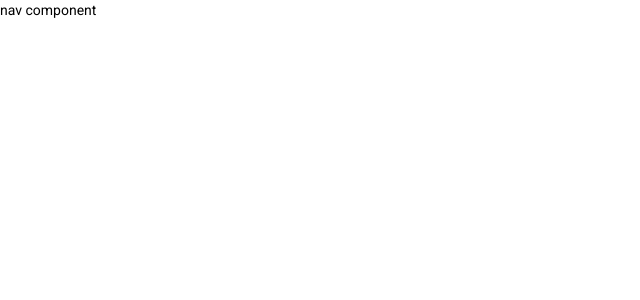
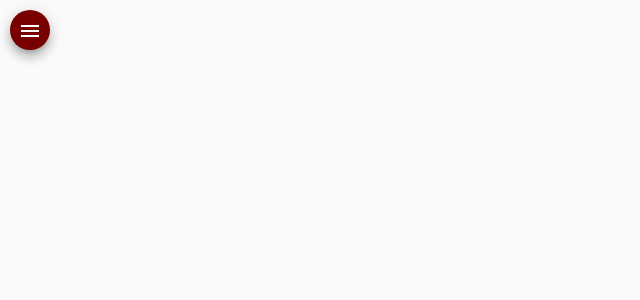
Before and after one commit to Brunohpiovan/projeto-teste-angular, an Angular app: page / in a window 1280 px wide. Shown: the top 300 px of the page, without its empty margins (0-640 px from the left). Built offline with nearby package versions, Linux system fonts and the light colour scheme.

Commit message:
html e css para component nav

```diff
--- a/src/app/components/nav/nav.component.css
+++ b/src/app/components/nav/nav.component.css
@@ -0,0 +1,25 @@
+.container{
+  height: 100%;
+}
+.sidenav{
+  width: 195px;
+  color: white;
+  background-color: rgba(223, 221, 221, 0.753);
+}
+
+img{
+  width: 95%;
+  height: 7rem;
+  margin: 1.2rem auto 0.8rem auto;
+}
+.sidenav a{
+  color: black;
+}
+.sidenav i{
+  margin-right: .6rem;
+}
+.menu{
+  margin: 10px 0px 0px 10px;
+  color: white;
+  background-color: rgb(121, 0, 0);
+}
--- a/src/app/components/nav/nav.component.html
+++ b/src/app/components/nav/nav.component.html
@@ -1 +1,34 @@
-<p>nav component</p>
+<mat-drawer-container class="container" autosize>
+  <mat-drawer #drawer class="sidenav mat-elevation-z8" mode="side">
+    <img src="assets/img/vincit-removebg-preview.png" alt="">
+    <mat-nav-list class="nav-list">
+      <a mat-list-item routerLink="/">
+        <i class="material-icons">home</i>
+        Home
+      </a>
+      <a mat-list-item routerLink="/">
+        <i class="material-icons">account_circle</i>
+        Alunos
+      </a>
+      <a mat-list-item routerLink="/">
+        <i class="material-icons">person</i>
+        Professores
+      </a>
+      <a mat-list-item routerLink="/">
+        <i class="material-icons">computer</i>
+        Aulas
+      </a>
+      <a mat-list-item routerLink="/">
+        <i class="material-icons">school</i>
+        Cursos
+      </a>
+    </mat-nav-list>
+  </mat-drawer>
+
+  <div class="sidenav-content">
+    <button class="menu mat-elevation-z8" mat-icon-button (click)="drawer.toggle()">
+      <mat-icon>menu</mat-icon>
+    </button>
+  </div>
+
+</mat-drawer-container>
```
Also changed, not shown: src/assets/img/vincit-removebg-preview.png (added).
